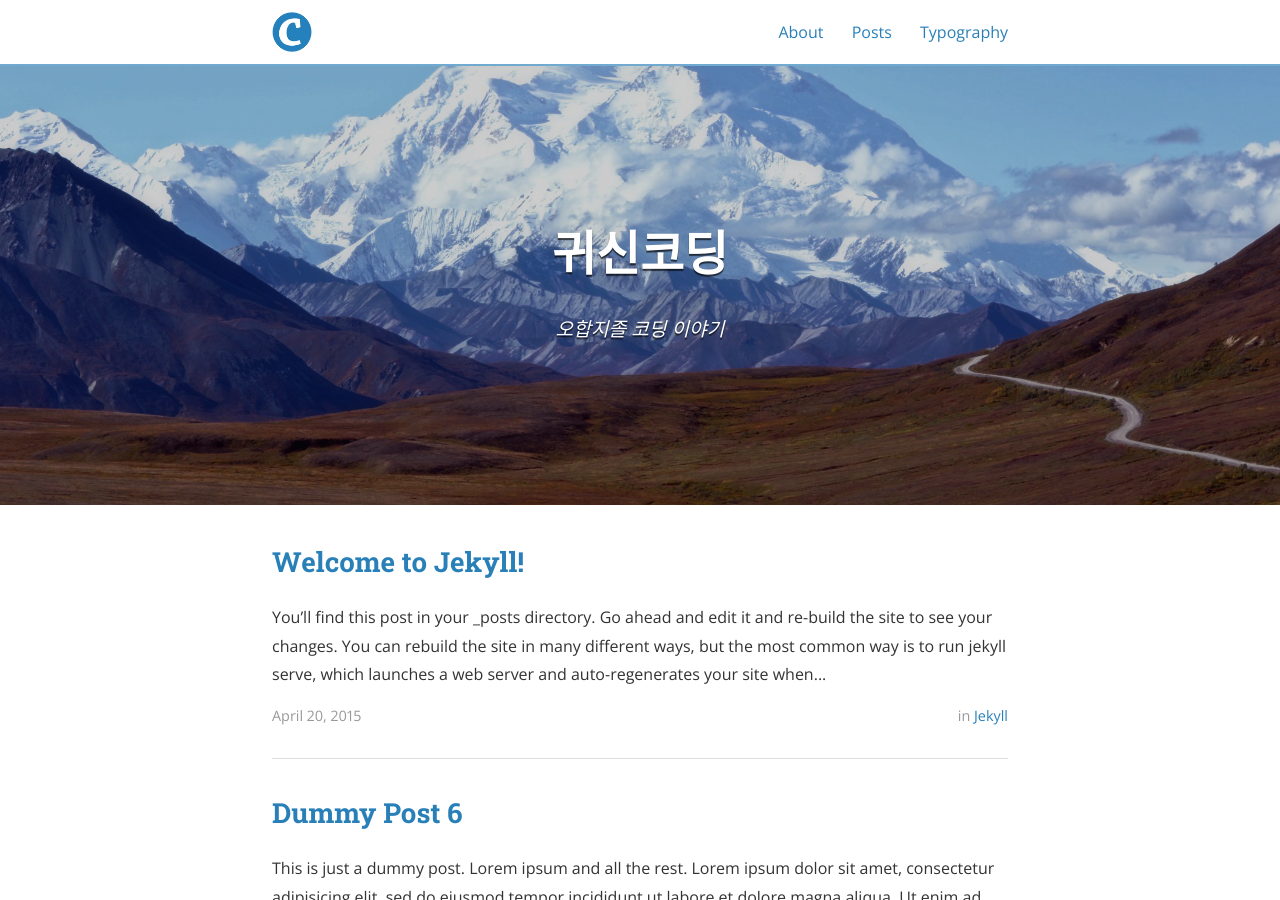
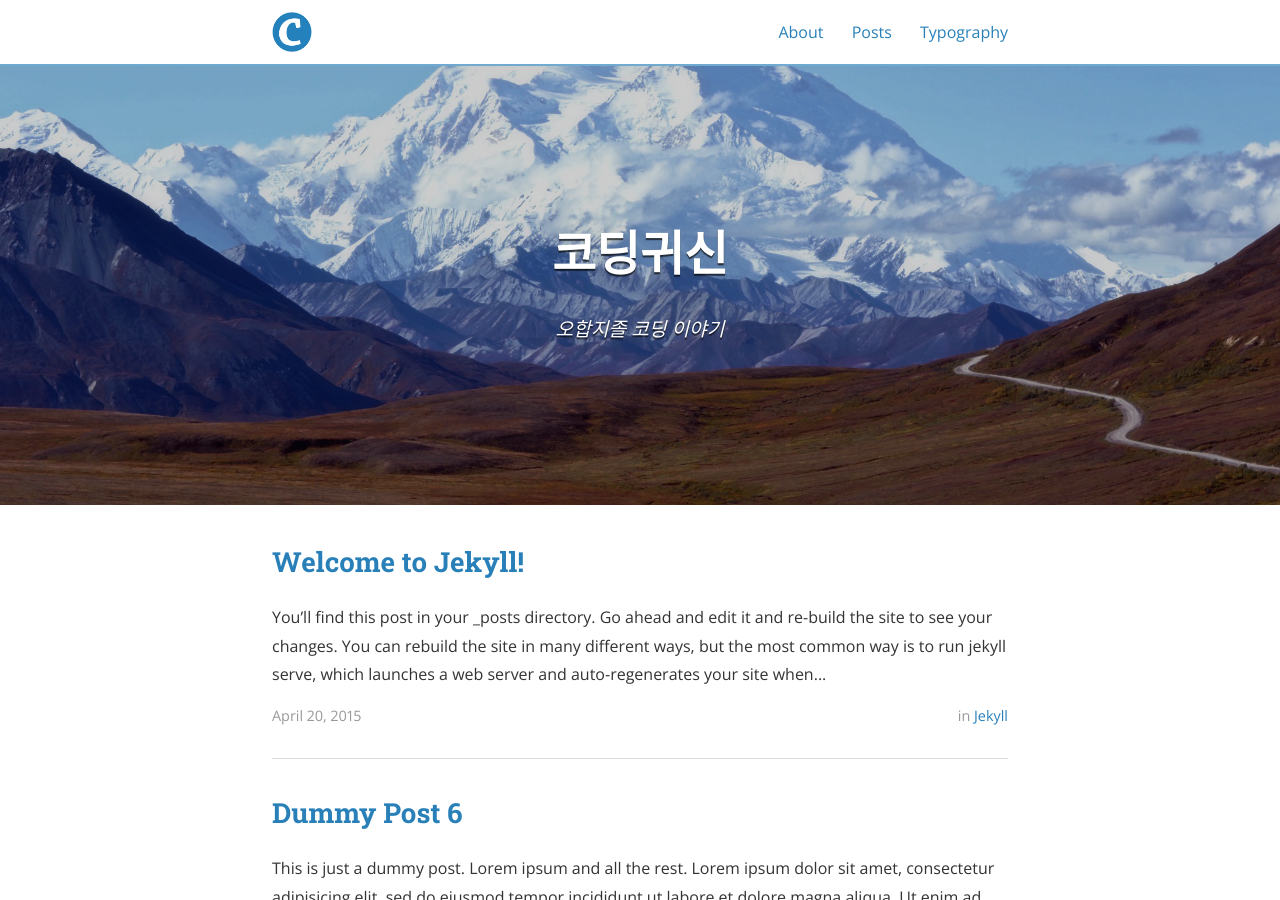
Before and after one commit to 77kkyu/77kkyu.github.io, a Jekyll site: the page built from index.html, in a window 1280 px wide and 900 px high. Built offline with Jekyll 4.4.1, drawn with Linux system fonts in a browser that asks for light colours; nearby versions of some CDN libraries; the list of posts is cut into pages by our own code.

Commit message:
Update _config.yml

```diff
--- a/_config.yml
+++ b/_config.yml
@@ -9,10 +9,10 @@
   - "/vendor/"
 
 # Site settings
-title: 귀신코딩
+title: 코딩귀신
 subtitle: "오합지졸 코딩 이야기"
 email: 77kkyu@gmail.com
-name: 귀신코딩
+name: 코딩귀신
 description: >
   A simple yet classy theme for your Jekyll website or blog.
 # Base URL of site (i.e. /blog). It should always start with a slash,
@@ -81,12 +81,12 @@
   #   desc: Friend me on Facebook
   #   share: true
 
-  # - name: GitHub
-  #   icon: github
-  #   username: bencentra
-  #   url: https://github.com/bencentra
-  #   desc: Fork me on GitHub
-  #   share: false
+   - name: GitHub
+     icon: github
+     username: bencentra
+     url: https://github.com/77kkyu
+     desc: Fork me on GitHub
+     share: false
 
   # - name: LinkedIn
   #   icon: linkedin
```
